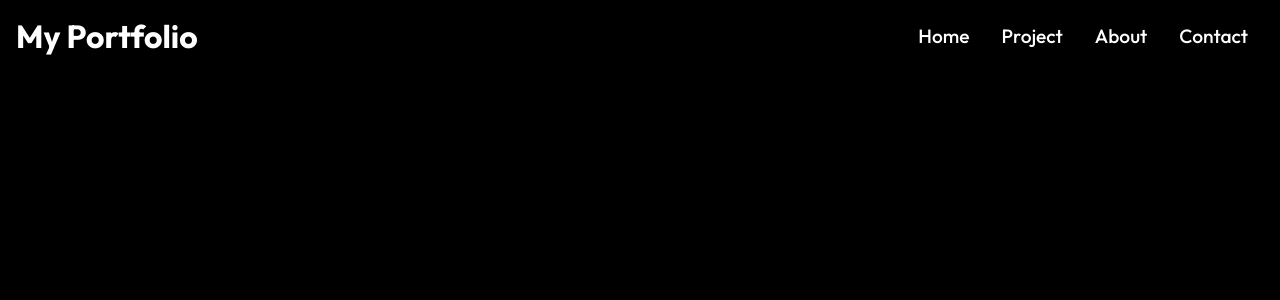
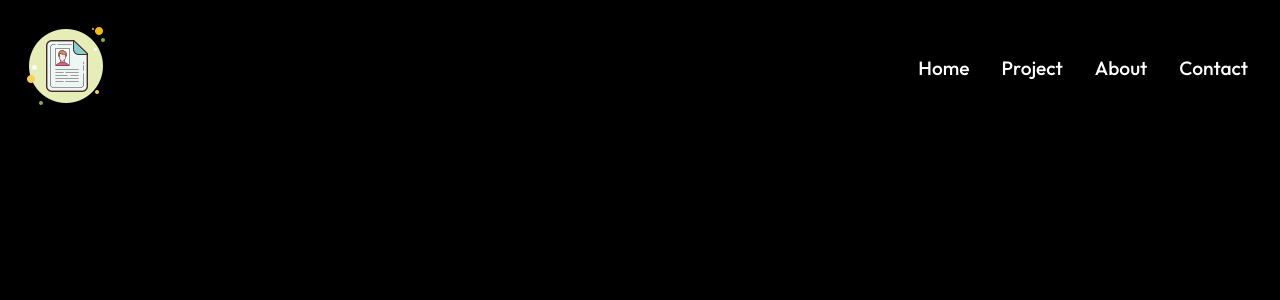
Before and after one commit to Shantanu9799/Modern-JavaScript-React-JS, a React (Create React App) app in the folder ReactJS/my-portfolio/: page / in a window 1280 px wide. Shown: the top 300 px of the page. Built offline with nearby package versions, Linux system fonts and the light colour scheme.

Commit message:
icon added

```diff
--- a/ReactJS/my-portfolio/src/Components/NavBar.js
+++ b/ReactJS/my-portfolio/src/Components/NavBar.js
@@ -12,7 +12,7 @@ const NavBar = () => {
   return (
     <div className='header'>
         <Link to='/'>
-            <h1>My Portfolio</h1>
+            <img src='portfolio.png' alt=''/>
         </Link>
         <ul className={click ? 'Nav-menu active' : 'Nav-menu'}>
             <li>
```
Also changed, not shown: ReactJS/my-portfolio/public/portfolio.png (added).
